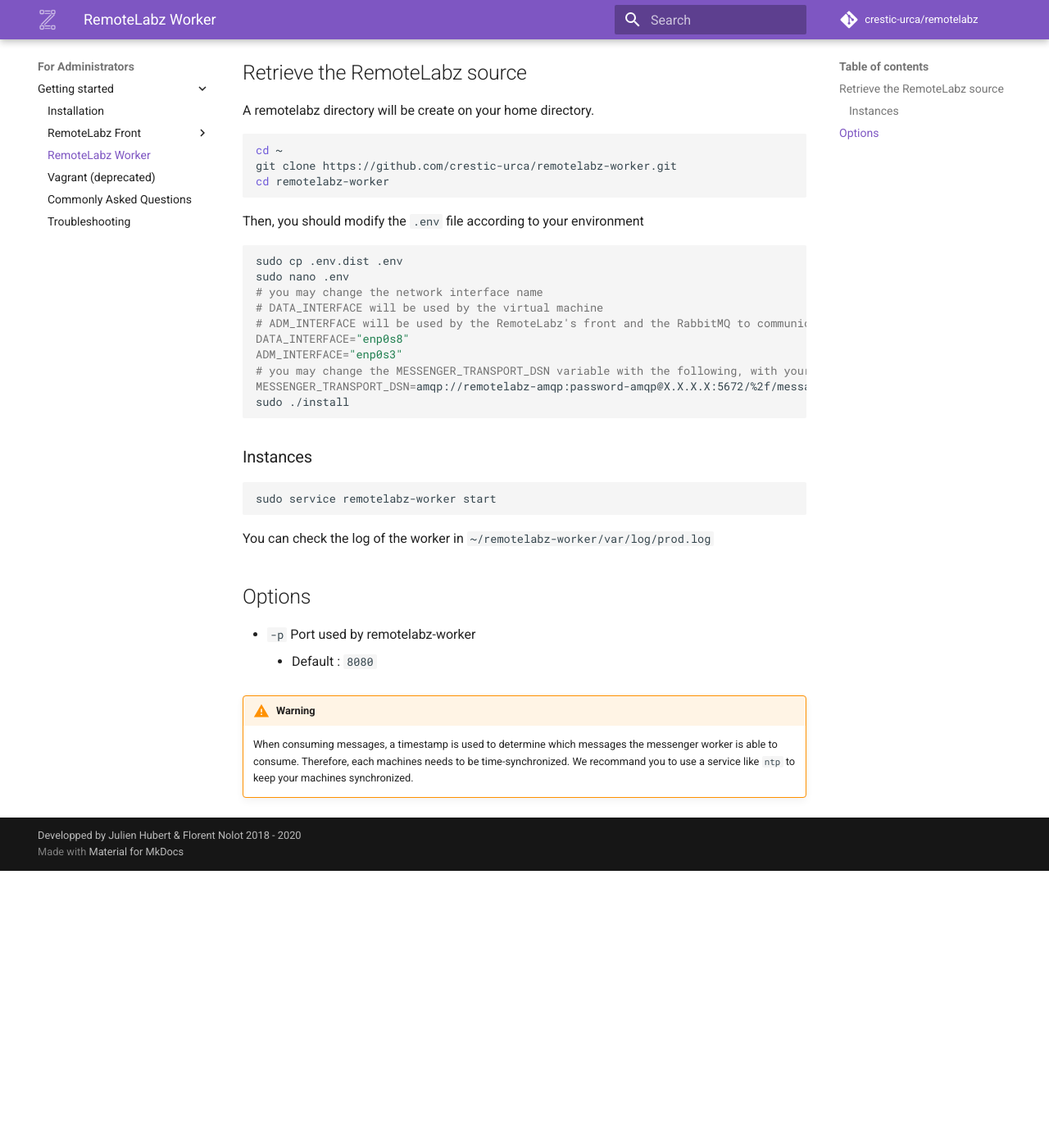
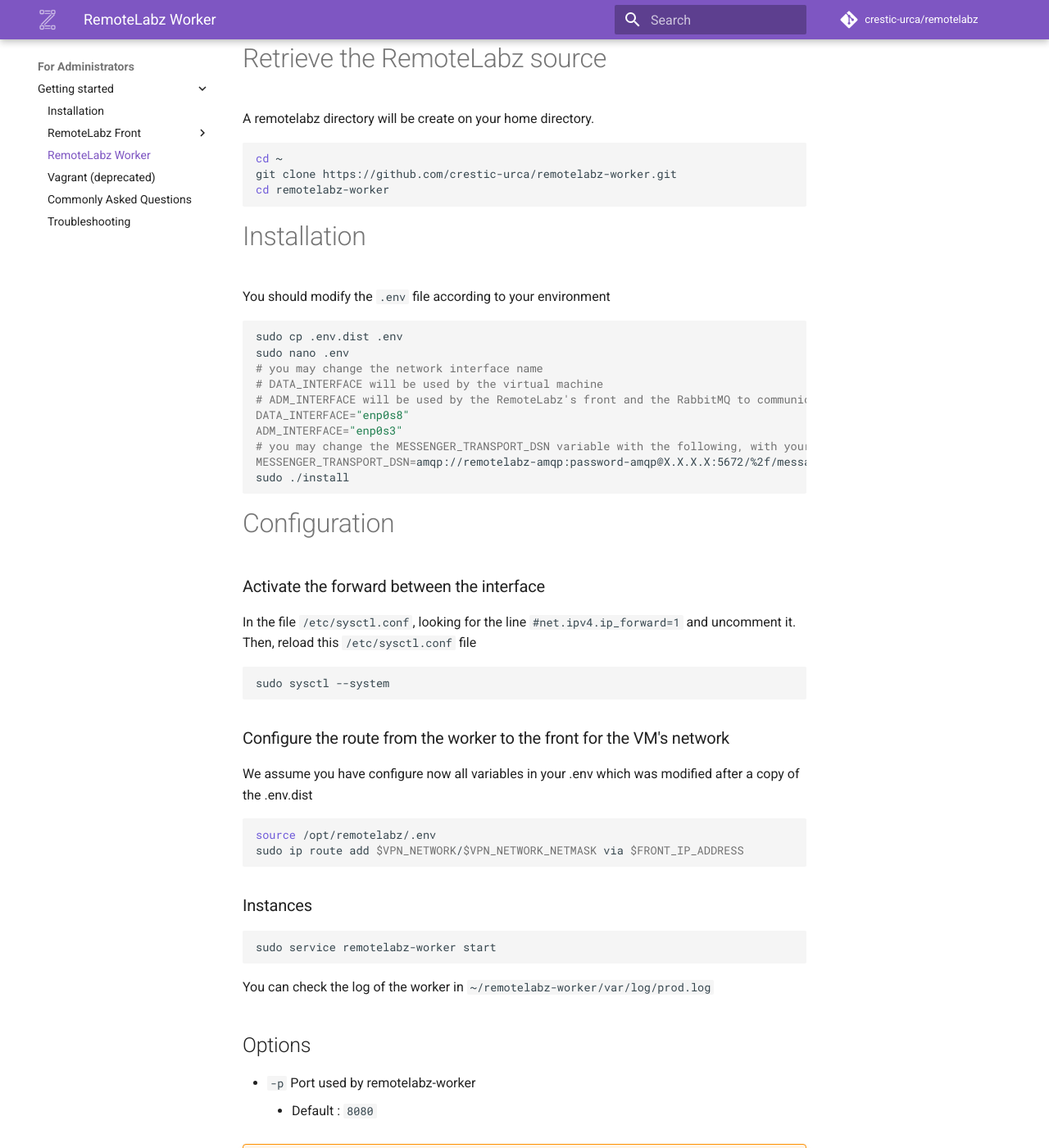
Before and after one commit to remotelabz/remotelabz-docs, an MkDocs documentation site: the page built from docs/administrators/getting-started/ubuntu-worker.md, in a window 1280 px wide and 1400 px high, scrolled down 352 px. Shown: the whole window at 82% size. Built offline with MkDocs 1.6.1 and Material for MkDocs 9.7.7, drawn with Linux system fonts in a browser that asks for light colours; comment, search, counter and statistics services are not loaded; before the commit the page ends 1414 px from its top, so only the background shows below that.

Commit message:
Solved issue #570

````diff
--- a/docs/administrators/getting-started/ubuntu-worker.md
+++ b/docs/administrators/getting-started/ubuntu-worker.md
@@ -6,7 +6,7 @@ This section guides you through the installation of RemoteLabz's worker and its
 
     - This section has only been tested with **Ubuntu Server 20.04 LTS**
 
-## Retrieve the RemoteLabz source
+# Retrieve the RemoteLabz source
 A remotelabz directory will be create on your home directory.
 ```bash
 cd ~
@@ -14,7 +14,8 @@ git clone https://github.com/crestic-urca/remotelabz-worker.git
 cd remotelabz-worker
 ```
 
-Then, you should modify the `.env` file according to your environment
+# Installation
+You should modify the `.env` file according to your environment
 
 ``` bash
 sudo cp .env.dist .env
@@ -27,6 +28,19 @@ ADM_INTERFACE="enp0s3"
 # you may change the MESSENGER_TRANSPORT_DSN variable with the following, with your credentials, and the RabbitMQ IP or its FQDN
 MESSENGER_TRANSPORT_DSN=amqp://remotelabz-amqp:password-amqp@X.X.X.X:5672/%2f/messages
 sudo ./install
+```
+# Configuration
+### Activate the forward between the interface
+In the file `/etc/sysctl.conf`, looking for the line `#net.ipv4.ip_forward=1` and uncomment it. Then, reload this `/etc/sysctl.conf` file
+```bash
+sudo sysctl --system
+```
+
+### Configure the route from the worker to the front for the VM's network
+We assume you have configure now all variables in your .env which was modified after a copy of the .env.dist
+```bash
+source /opt/remotelabz/.env
+sudo ip route add $VPN_NETWORK/$VPN_NETWORK_NETMASK via $FRONT_IP_ADDRESS
 ```
 
 ### Instances
````
Also changed, not shown: docs/administrators/getting-started/ubuntu-front.md (+19 -4 lines).
